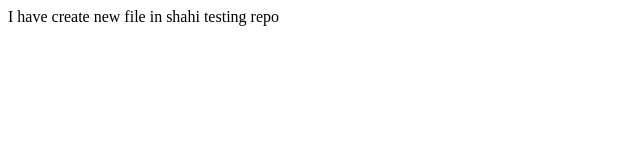
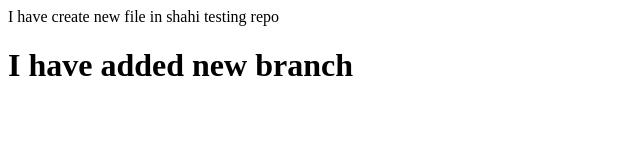
Before and after one commit to shahi-patan/shahi-Testing, a plain HTML site: page index.html in a window 1280 px wide. Shown: the whole page, without its empty margins (0-640 px from the left). Drawn offline with Linux system fonts and the light colour scheme.

Commit message:
i have added new branch neme is feature1

```diff
--- a/index.html
+++ b/index.html
@@ -1 +1,2 @@
 <p>I have create new file in shahi testing repo</p>
+<h1>I have added new branch</h1>
```
